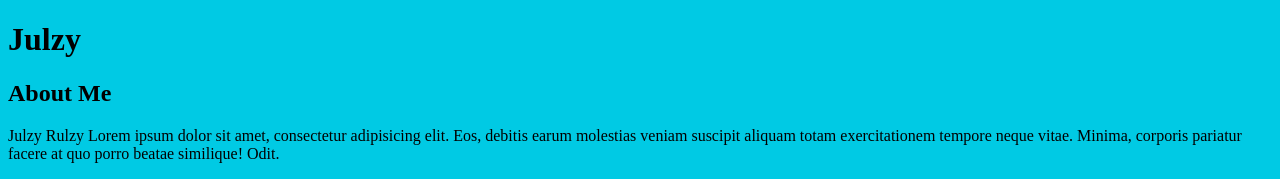
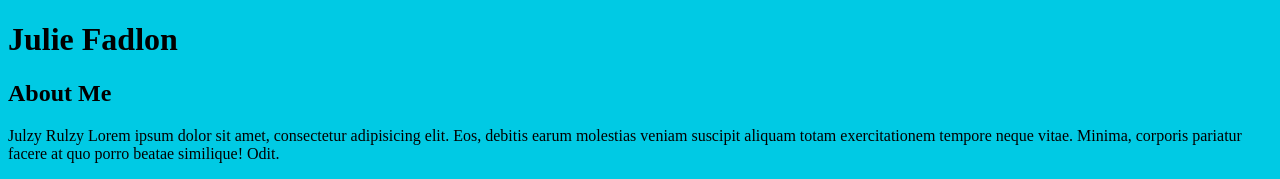
Before and after one commit to JulieFadlon/new-git-project, a plain HTML site: page index.html in a window 1280 px wide. Shown: the top 179 px of the page. Drawn offline with Linux system fonts and the light colour scheme.

Commit message:
changed heading

```diff
--- a/index.html
+++ b/index.html
@@ -10,7 +10,7 @@
 <body>
 
     <header>
-        <h1>Julzy</h1>
+        <h1>Julie Fadlon</h1>
     </header>
 
     <div class="container">
```
